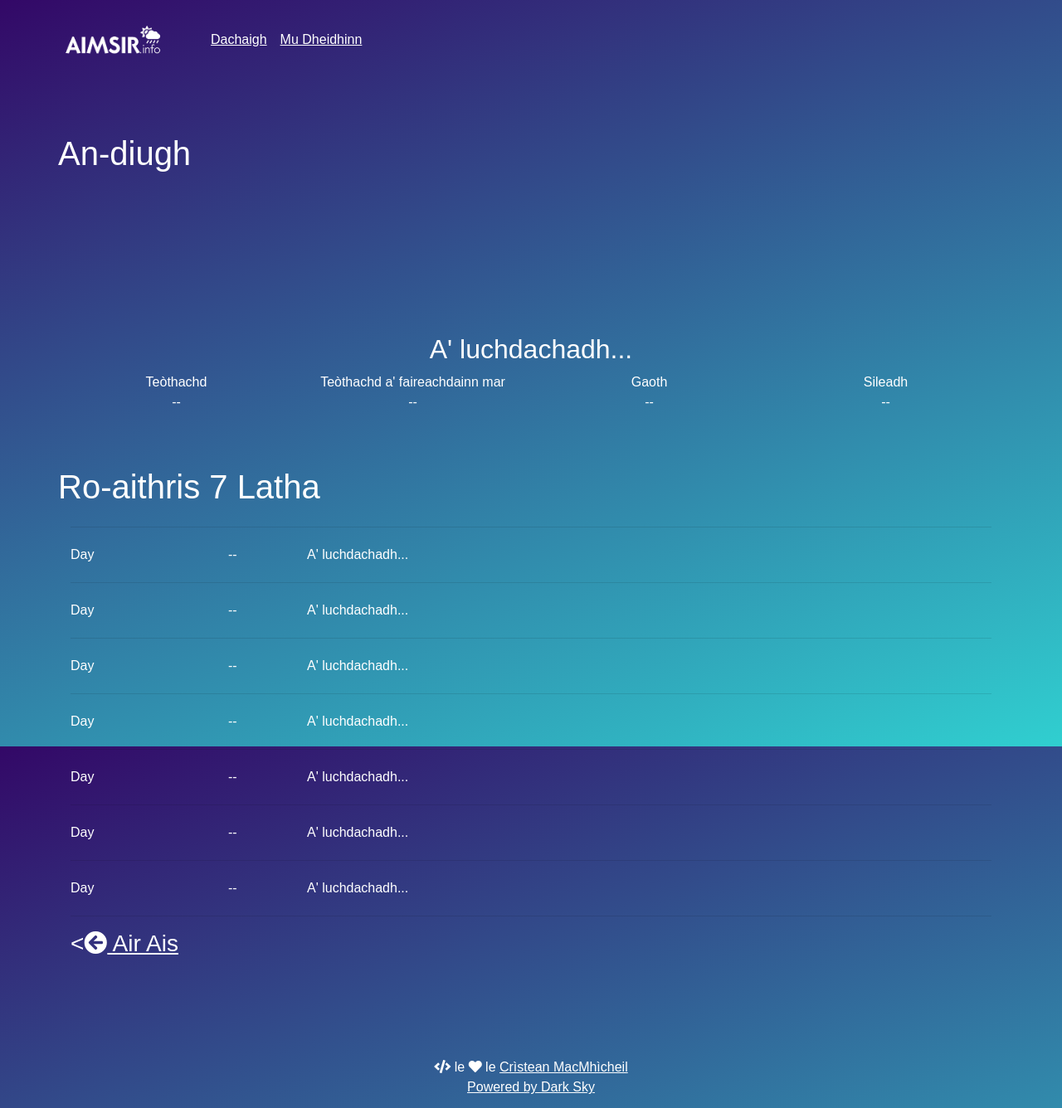
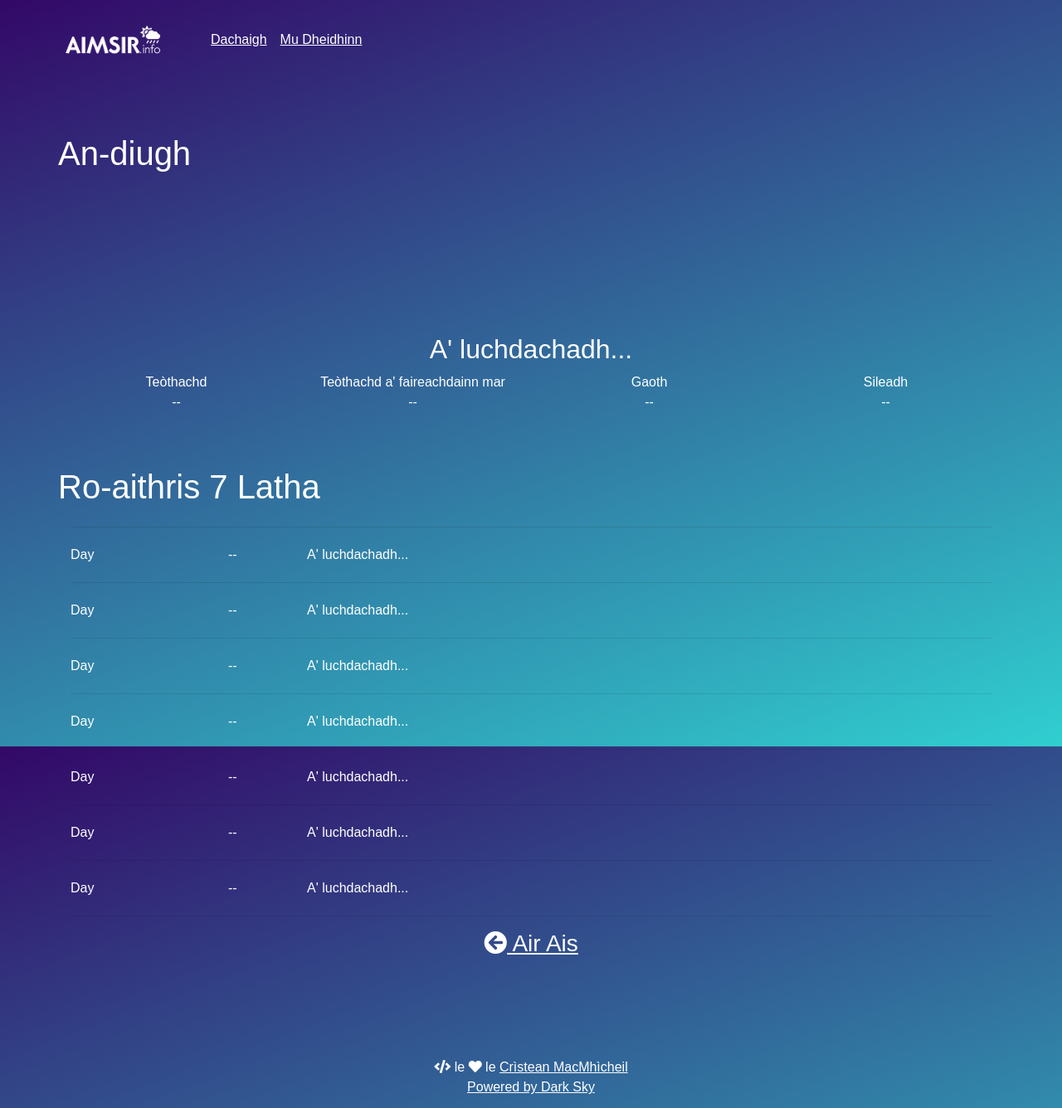
Before and after one commit to angeidheal/aimsir, a Jekyll site: the page built from inbhir-pheofharain.html, in a window 1280 px wide. Shown: the whole page at 83% size. Built offline with Jekyll 4.4.1, drawn with Linux system fonts in a browser that asks for light colours; nearby versions of some CDN libraries; a script that is not in the unit is left out.

Commit message:
Update inbhir-pheofharain.html

```diff
--- a/inbhir-pheofharain.html
+++ b/inbhir-pheofharain.html
@@ -143,7 +143,7 @@ permalink: /inbhir-pheofharain/
 
     <div class="row">
       <div class="col-md-12">
-        <h3><<a href="{{ site.baseurl }}"><i class="fas fa-arrow-circle-left"></i> Air Ais</a></h3>
+        <h3 style="text-align: center"><a href="{{ site.baseurl }}"><i class="fas fa-arrow-circle-left"></i> Air Ais</a></h3>
       </div>
     </div>
 
```
